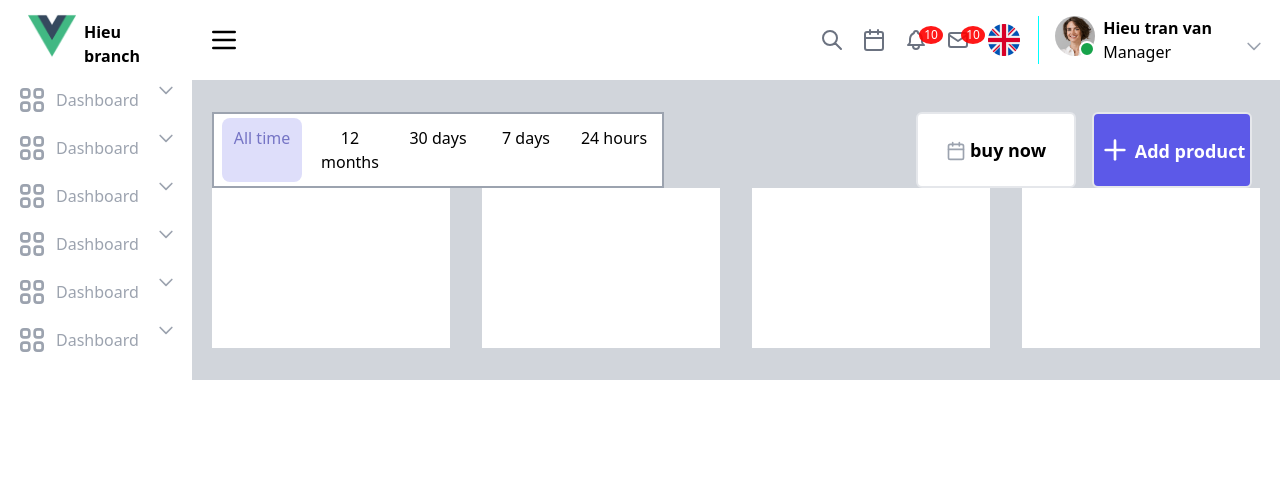
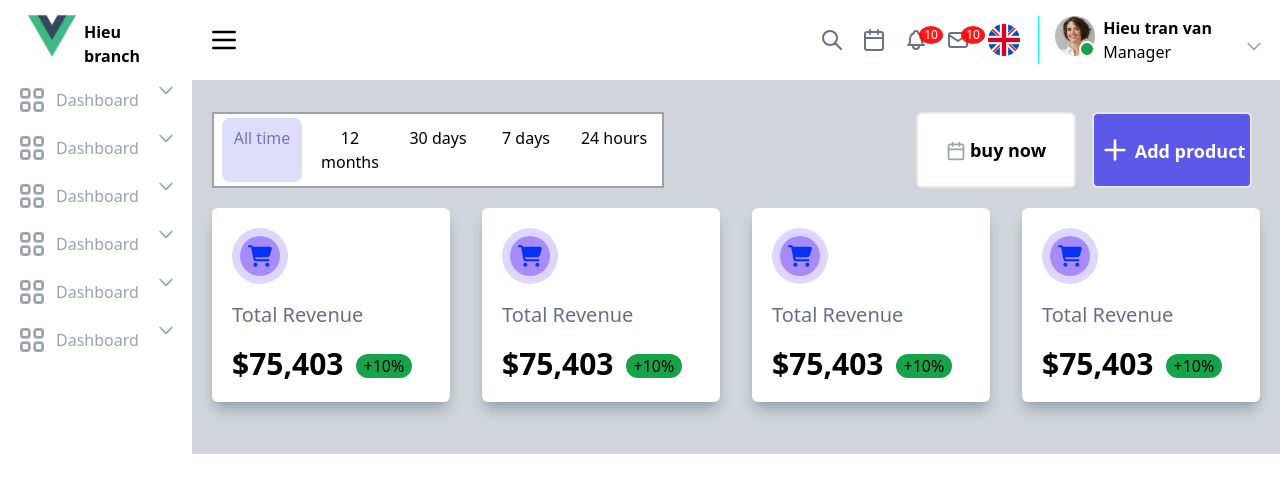
Before and after one commit to tranvanhieu01012002/vue-tailwind, a Vue app: page / in a window 1280 px wide. Shown: the top 492 px of the page. Built offline with nearby package versions, Linux system fonts and the light colour scheme.

Commit message:
create 50% sale card

```diff
--- a/package.json
+++ b/package.json
@@ -9,6 +9,11 @@
     "lint": "vue-cli-service lint"
   },
   "dependencies": {
+    "@fortawesome/fontawesome-svg-core": "^6.4.0",
+    "@fortawesome/free-brands-svg-icons": "^6.4.0",
+    "@fortawesome/free-regular-svg-icons": "^6.4.0",
+    "@fortawesome/free-solid-svg-icons": "^6.4.0",
+    "@fortawesome/vue-fontawesome": "^3.0.3",
     "core-js": "^3.8.3",
     "vue": "^3.2.13",
     "vue-router": "^4.0.3"
--- a/src/assets/css/index.css
+++ b/src/assets/css/index.css
@@ -7,3 +7,7 @@
   display: flex;
   align-items: center;
 }
+
+.text-primary {
+  color:  #0632f5;
+}
--- /dev/null
+++ b/src/icon.ts
@@ -0,0 +1,17 @@
+/* import the fontawesome core */
+import { library } from "@fortawesome/fontawesome-svg-core";
+
+/* import font awesome icon component */
+import { FontAwesomeIcon } from "@fortawesome/vue-fontawesome";
+
+/* import specific icons */
+import {
+  faUserSecret,
+  faMoneyBill,
+  faCartShopping,
+} from "@fortawesome/free-solid-svg-icons";
+// import { faTwitter } from "@fortawesome/free-brands-svg-icons";
+/* add icons to the library */
+library.add(faUserSecret, faMoneyBill, faCartShopping);
+
+export default FontAwesomeIcon;
--- a/src/main.ts
+++ b/src/main.ts
@@ -2,8 +2,10 @@ import { createApp } from "vue";
 import App from "./App.vue";
 import router from "./router";
 import DefaultLayoutVue from "./layouts/default/DefaultLayout.vue";
+import FontAwesomeIcon from "@/icon";
 import "@/assets/css/index.css";
 createApp(App)
   .component("default-layout", DefaultLayoutVue)
+  .component("font-awesome-icon", FontAwesomeIcon)
   .use(router)
   .mount("#app");
--- /dev/null
+++ b/src/types/Sale.ts
@@ -0,0 +1,5 @@
+type Sale = {
+  icon: string;
+  borderInside: string;
+  borderOutside: string;
+};
--- a/src/views/dashboard/DashBoard.vue
+++ b/src/views/dashboard/DashBoard.vue
@@ -1,7 +1,7 @@
 <template>
   <div class="dashboard">
     <FirstRow />
-    <div class="list-sale columns-4 gap-8">
+    <div class="list-sale columns-4 gap-8 py-5">
       <SaleInfo />
       <SaleInfo />
       <SaleInfo />
@@ -12,4 +12,7 @@
 <script setup lang="ts">
 import FirstRow from "../dashboard/firstRow/FirstRow.vue";
 import SaleInfo from "./SaleInfo.vue";
+const listSale = [
+
+]
 </script>
--- a/src/views/dashboard/SaleInfo.vue
+++ b/src/views/dashboard/SaleInfo.vue
@@ -1,5 +1,38 @@
 <template>
-  <div class="h-40 w-full bg-white"></div>
+  <div class="w-full bg-white rounded-md shadow-lg shadow-gray-400 p-5">
+    <div
+      class="sale-info__icon w-14 h-14 bg-violet-200 rounded-full flex justify-center items-center"
+    >
+      <div
+        class="w-10 h-10 bg-violet-400 rounded-full flex justify-center items-center"
+      >
+        <!-- <font-awesome-icon
+          class="w-6 h-6 text-primary"
+          :icon="['fas', 'money-bill']"
+        /> -->
+        <font-awesome-icon
+          class="w-6 h-6 text-primary"
+          :icon="['fas', 'cart-shopping']"
+        />
+      </div>
+    </div>
+    <div class="sale-info__text my-4">Total Revenue</div>
+    <div class="sale-info__price flex">
+      <div class="text-3xl font-semibold">$75,403</div>
+      <div
+        class="sale-info__price__percent bg-green-600 rounded-3xl h-6 px-2 mx-3 mt-2"
+      >
+        +10%
+      </div>
+    </div>
+  </div>
 </template>
 <script setup lang="ts"></script>
-<style lang="scss" scoped></style>
+<style lang="scss" scoped>
+.sale-info__text {
+  font-size: 20px;
+  color: #667085;
+}
+.money--icon {
+}
+</style>
```
Also changed, not shown: src/assets/css/variable.css (line endings or trailing spaces), src/types/index.ts (added), 1 other file (tests, documents, lock files or other folders).
